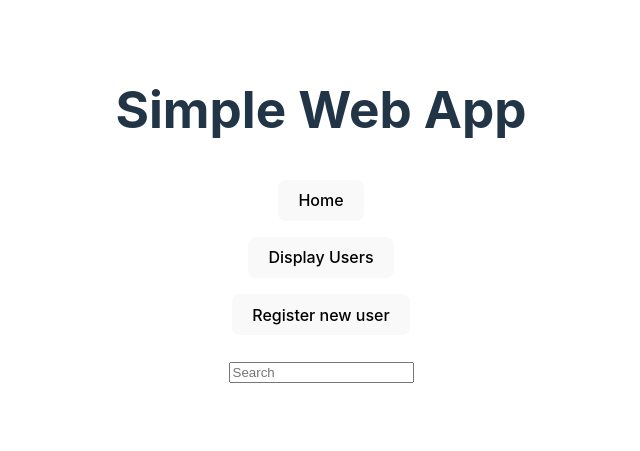
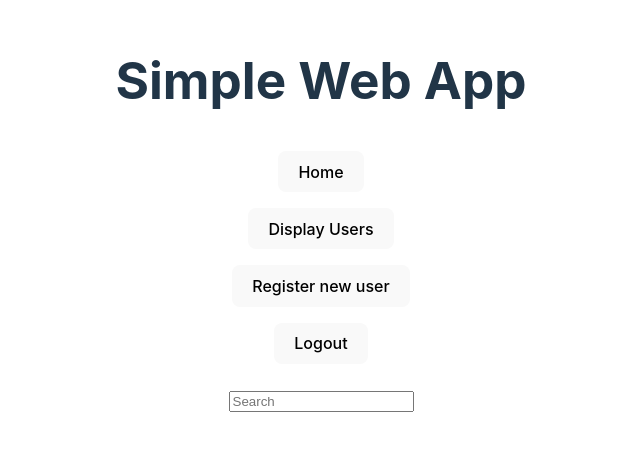
Before and after one commit to chriszaro/Simple-HRM-Employee-Database-and-Profiles, a React (Vite) app in the folder simple-web-app/: page / in a window 1280 px wide. Shown: the part 185-636 px from the top of the page, without its empty margins (319-959 px from the left). Built offline with nearby package versions, Linux system fonts and the light colour scheme; sample sign-in values are in the browser's storage.

Commit message:
added Logout button

```diff
--- a/simple-web-app/src/components/Menu.jsx
+++ b/simple-web-app/src/components/Menu.jsx
@@ -16,6 +16,10 @@ export default function Menu(props) {
                 <Link to="/add_user">
                     <button className="menuButton">Register new user</button>
                 </Link>
+
+                <Link to="/logout">
+                    <button className="menuButton">Logout</button>
+                </Link>
             </div>
         </>
     )
```
